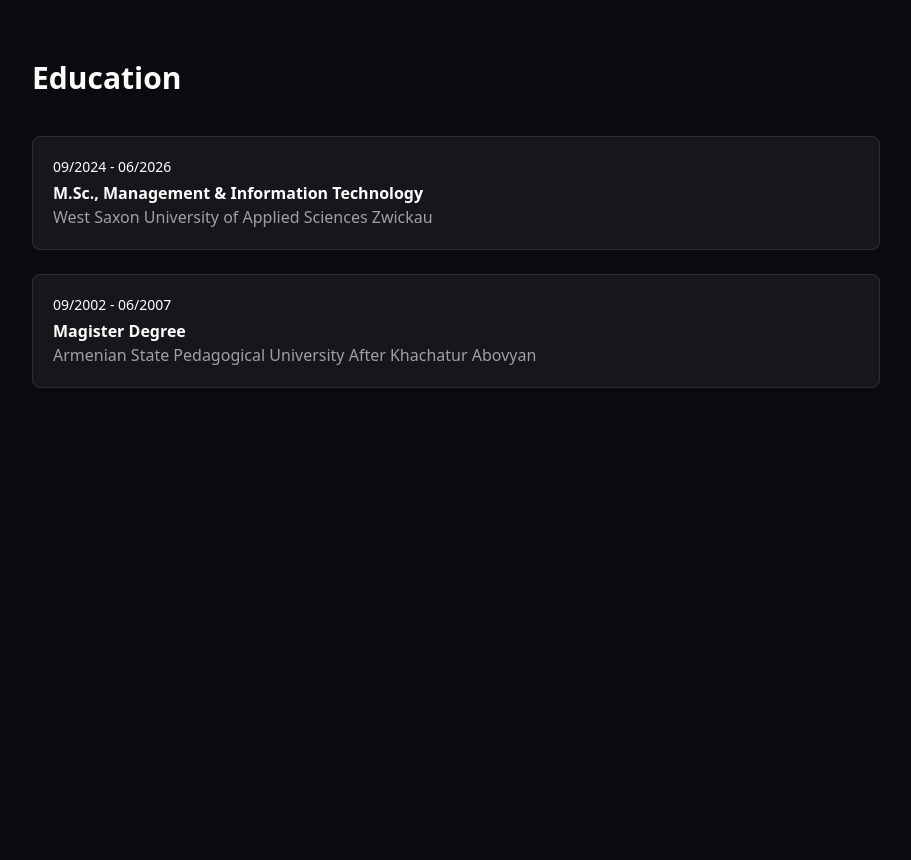
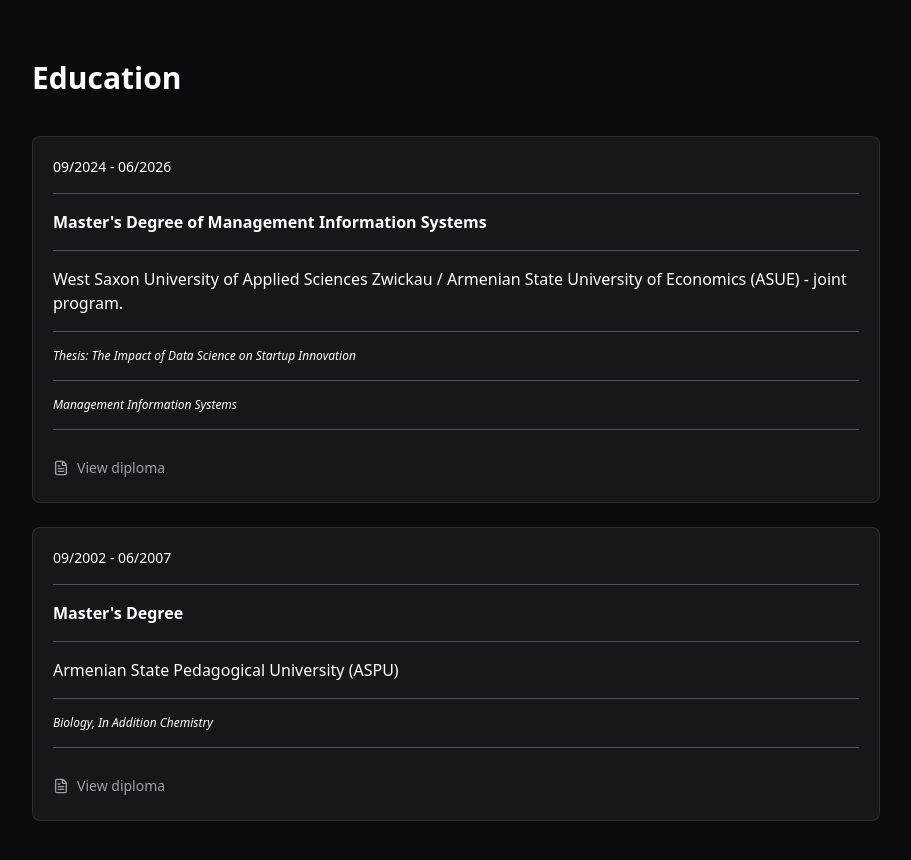
Before and after one commit to sardarhrant/cv-ssr, a Next.js app: page /experience in a window 1280 px wide. Shown: the part 1480-2340 px from the top of the page, without its empty margins (184-1095 px from the left). Before the commit the page ends 1932 px from the top, so only its background shows below. Built offline with nearby package versions, Linux system fonts and the light colour scheme.

Commit message:
Add diploma PDF links to education section
Link each education entry to its diploma PDF, update degree details
(joint ASUE program, thesis title, ASPU field of study).

```diff
--- a/app/data/cv.tsx
+++ b/app/data/cv.tsx
@@ -322,18 +322,29 @@
 
 export const education = [
     {
-        degree: "M.Sc., Management & Information Technology",
-        school: "West Saxon University of Applied Sciences Zwickau",
-        field: "",
+        degree: "Master's Degree of Management Information Systems",
+        school: "West Saxon University of Applied Sciences Zwickau / Armenian State University of Economics (ASUE) - joint program.",
+        thesis: "Thesis: The Impact of Data Science on Startup Innovation",
+        field: "Management Information Systems",
         period: "09/2024 - 06/2026",
-        location: "Germany (part-time, remote)",
+        location: "Armenia",
+        diplomaUrl: "/diplomas/asue-diploma.pdf",
     },
+    // {
+    //     degree: "M.Sc., Management & Information Technology",
+    //     school: "West Saxon University of Applied Sciences Zwickau",
+    //     field: "",
+    //     period: "09/2024 - 06/2026",
+    //     location: "Germany (part-time, remote)",
+    //     diplomaUrl: "/diplomas/msc-diploma.pdf",
+    // },
     {
-        degree: "Magister Degree",
-        school: "Armenian State Pedagogical University After Khachatur Abovyan",
-        field: "",
+        degree: "Master's Degree",
+        school: "Armenian State Pedagogical University (ASPU)",
+        field: "Biology, In Addition Chemistry",
         period: "09/2002 - 06/2007",
         location: "Yerevan, Armenia",
+        diplomaUrl: "/diplomas/aspu-diploma.pdf",
     },
 ];
 
--- a/app/experience/page.tsx
+++ b/app/experience/page.tsx
@@ -3,6 +3,8 @@
 import { motion } from "framer-motion";
 import { experience, education } from "@/app/data/cv";
 import PageTransition from "@/app/components/PageTransition";
+import { FileText } from "lucide-react";
+import {Fragment} from "react";
 
 export default function Experience() {
     return (
@@ -41,9 +43,27 @@
                 {education.map((edu) => (
                     <div key={edu.degree} className="rounded-lg border border-white/10 bg-white/5 p-5">
                         <p className="text-sm font-medium text-white">{edu.period}</p>
+                        <hr className="mt-4 mb-4 text-gray-600"/>
                         <h3 className="mt-1 font-semibold text-white">{edu.degree}</h3>
-                        <p className="text-zinc-400">{edu.school}</p>
-                        {edu.field && <p className="text-sm text-zinc-500">{edu.field}</p>}
+                        <hr className="mt-4 mb-4 text-gray-600"/>
+                        <p className="text-white">{edu.school}</p>
+                        <hr className="mt-4 mb-4 text-gray-600"/>
+                        {edu.thesis && <Fragment>
+                            <p className="text-xs italic text-white">{edu.thesis}</p>
+                            <hr className="mt-4 mb-4 text-gray-600"/>
+                        </Fragment>}
+                        {edu.field && <p className="text-xs italic text-white">{edu.field}</p>}
+                        <hr className="mt-4 mb-4 text-gray-600"/>
+                        {edu.diplomaUrl && (
+                            <a
+                                href={edu.diplomaUrl}
+                                target="_blank"
+                                rel="noopener noreferrer"
+                                className="mt-3 inline-flex items-center gap-2 text-sm text-zinc-400 hover:text-white"
+                            >
+                                <FileText size={16} /> View diploma
+                            </a>
+                        )}
                     </div>
                 ))}
             </div>
```
Also changed, not shown: 2 other files (tests, documents, lock files or other folders).
